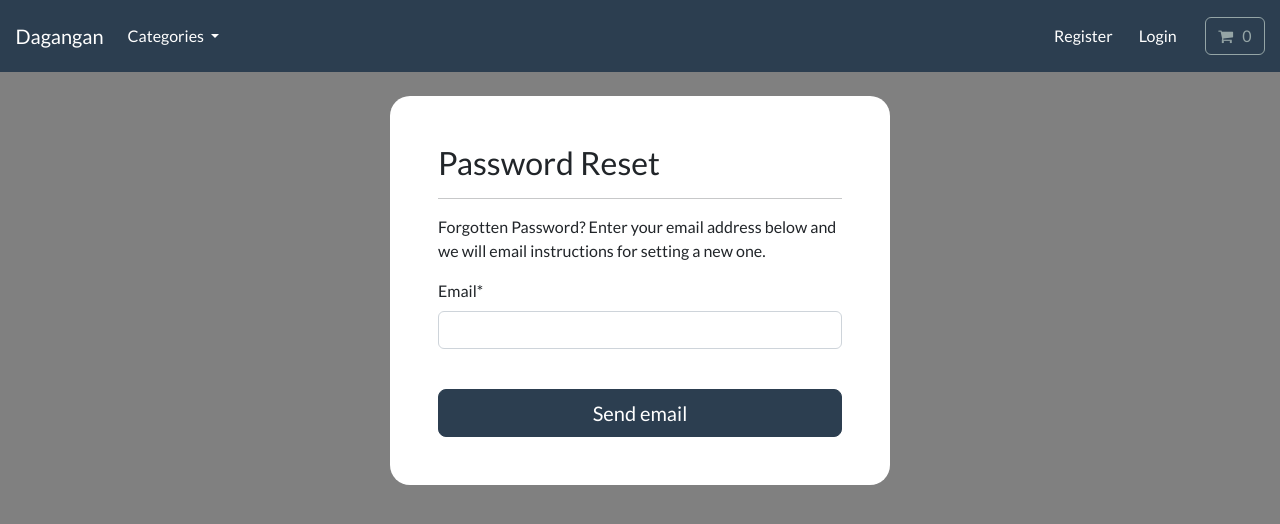
After one commit to salahoddin/django_dagangan, a Django app: page /account/reset-password/ in a window 1280 px wide. The commit adds this page. Shown: the top 524 px of the page. Run offline with Django 5.2, Linux system fonts and the light colour scheme; data that the repository does not hold is empty; some libraries are stand-ins or nearby versions.

Commit message:
password reset

```diff
--- a/account/templates/account/login.html
+++ b/account/templates/account/login.html
@@ -25,7 +25,8 @@
             <br>
             <h5>Don't have an account? <a href="{% url 'register' %}"><strong>Register</strong></a></h5>
 
-            <h5>Forgot password? <a href="{% url 'register' %}"><strong>Reset</strong></a></h5>
+            <h5>Forgot password? <a href="{% url 'reset-password' %}"><strong>Reset</strong></a></h5>
+
         </div>
     </body>
     <br>
--- /dev/null
+++ b/account/templates/account/password/password-reset.html
@@ -0,0 +1,26 @@
+{% extends "store/base.html" %}
+{% load static %}
+{% load crispy_forms_tags %}
+
+
+{% block content %}
+
+<body id="password-reset-body">
+    <br>
+    <div class="container bg-white shadow-md p-5 form-layout">
+        <h3>Password Reset</h3>
+        <hr>
+        <p>
+            Forgotten Password? Enter your email address below and we will email instructions for setting a new one.
+        </p>
+
+        <form method="post">
+            {% csrf_token %}
+            {{ form.email | as_crispy_field }}
+            <br>
+            <button type="submit" class="btn btn-primary btn-lg w-100 btn-block p-2">Send email</button>
+        </form>
+    </div>
+    <br>
+</body>
+{% endblock %}
--- a/account/urls.py
+++ b/account/urls.py
@@ -1,4 +1,5 @@
 from django.urls import path
+from django.contrib.auth import views as auth_views
 from . import views
 
 
@@ -14,4 +15,8 @@ urlpatterns = [
     path('profile-management/', views.profile_management, name='profile-management'),
     path('delete-account/', views.delete_account, name='delete-account'),
 
+    path('reset-password/', auth_views.PasswordResetView.as_view(template_name='account/password/password-reset.html'), name='reset-password'), # submit email form
+    path('reset-password-sent/', auth_views.PasswordResetDoneView.as_view(template_name='account/password/password-reset-sent.html'), name='password_reset_done'), # password reset sent
+    path('reset/<uidb64>/<token>/', auth_views.PasswordResetConfirmView.as_view(template_name='account/password/password-reset-form.html'), name='password_reset_confirm'), # password reset confirm
+    path('reset-password-complete/', auth_views.PasswordResetCompleteView.as_view(template_name='account/password/password-reset-complete.html'), name='password_reset_complete'), # password reset complete
 ]
--- a/static/css/styles.css
+++ b/static/css/styles.css
@@ -4,6 +4,6 @@
 }
 
 #register-body, #email-verification-sent-body, #login-body, #dashboard-body,
-#update-body, #delete-body {
+#update-body, #delete-body, #password-reset-body {
     background-color: gray;
 }
```
Also changed, not shown: account/templates/account/password/password-reset-complete.html (added, +16 -0 lines), account/templates/account/password/password-reset-form.html (added, +23 -0 lines), account/templates/account/password/password-reset-sent.html (added, +19 -0 lines).
